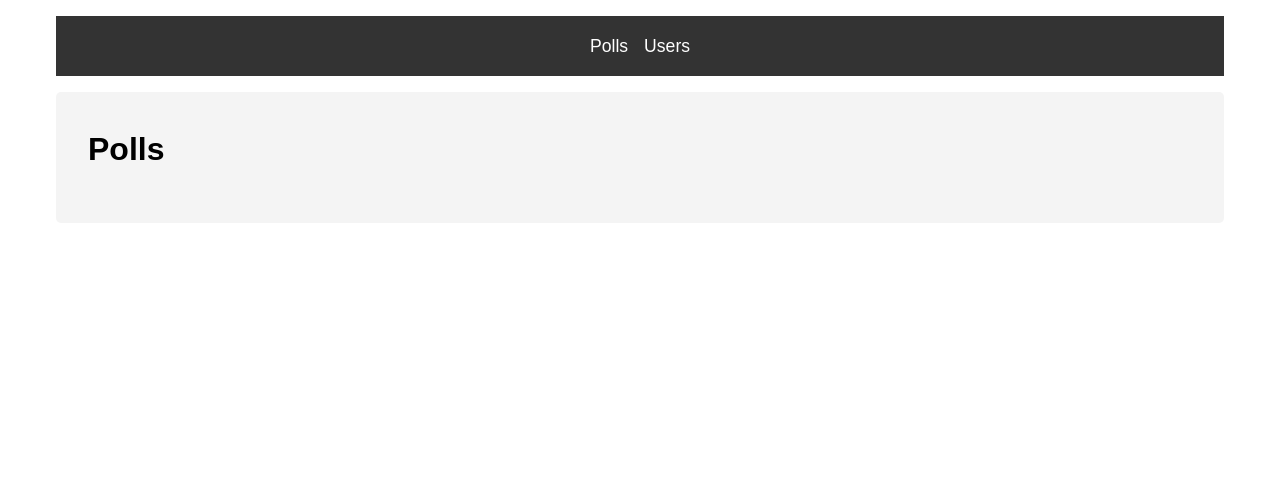
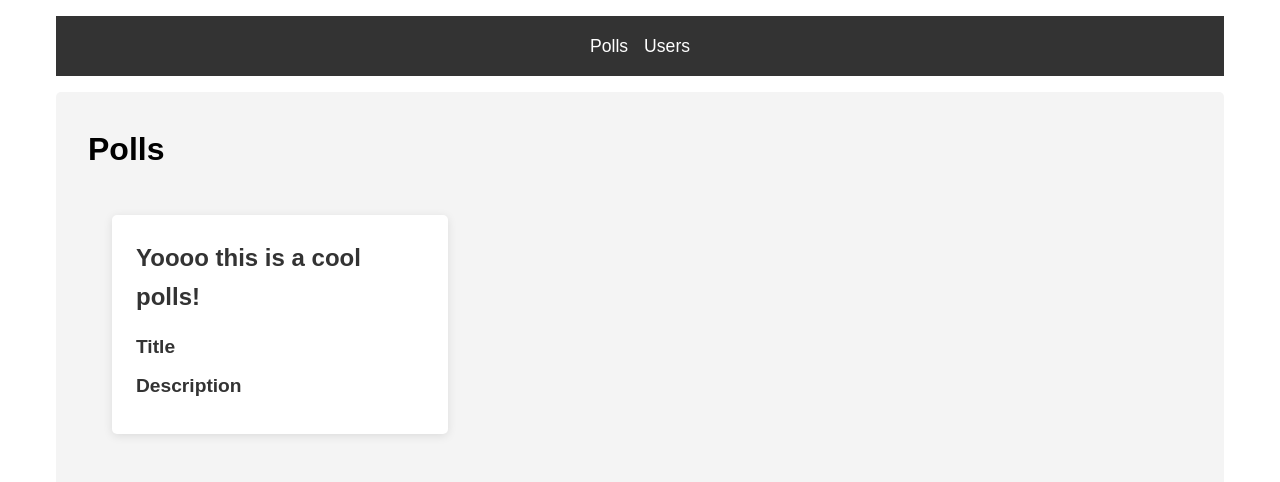
Before and after one commit to brian-nunes/intelli-blockchain, a Next.js app in the folder next-frontend/: page /polls in a window 1280 px wide. Shown: the top 482 px of the page. Built offline with nearby package versions, Linux system fonts and the light colour scheme.

Commit message:
update visual

```diff
--- a/next-frontend/components/PollCard.tsx
+++ b/next-frontend/components/PollCard.tsx
@@ -2,10 +2,12 @@ import React from 'react'
 
 const PollCard = () => {
   return (
-    <div>
-        <h1>Yoooo this is a cool polls!</h1>
-        <h2><b>Title</b></h2>
-        <h2><b>Description</b></h2>
+    <div className='grid-container'>
+      <div className="poll-card">
+          <h1>Yoooo this is a cool polls!</h1>
+          <h2><b>Title</b></h2>
+          <h2><b>Description</b></h2>
+      </div>
     </div>
   )
 }
--- a/next-frontend/components/PollsPage.tsx
+++ b/next-frontend/components/PollsPage.tsx
@@ -1,10 +1,11 @@
 import React from 'react';
+import PollCard from './PollCard';
 
 const PollsPage: React.FC = () => {
   return (
     <div>
       <h1>Polls</h1>
-      {/* Render polls content here */}
+      <PollCard />
     </div>
   );
 };
--- a/next-frontend/components/UserPage.tsx
+++ b/next-frontend/components/UserPage.tsx
@@ -4,7 +4,6 @@ const UserPage: React.FC = () => {
   return (
     <div>
       <h1>Users</h1>
-      {/* Render user content here */}
     </div>
   );
 };
--- a/next-frontend/pages/_document.tsx
+++ /dev/null
@@ -1,13 +0,0 @@
-import { Html, Head, Main, NextScript } from 'next/document'
-
-export default function Document() {
-  return (
-    <Html lang="en">
-      <Head />
-      <body>
-        <Main />
-        <NextScript />
-      </body>
-    </Html>
-  )
-}
--- a/next-frontend/styles/globals.css
+++ b/next-frontend/styles/globals.css
@@ -67,3 +67,45 @@
     border-radius: 5px;
     margin-top: 1rem;
   }
+/* Grid Container */
+.grid-container {
+  display: grid;
+  grid-template-columns: repeat(auto-fill, minmax(250px, 1fr));
+  grid-gap: 1.5rem;
+  padding: 1.5rem;
+}
+
+  /* Poll Card */
+/* Poll Card */
+.poll-card {
+  background-color: #fff;
+  box-shadow: 0 2px 10px rgba(0, 0, 0, 0.1);
+  border-radius: 5px;
+  padding: 1.5rem;
+  margin-bottom: 1.5rem;
+  transition: transform 0.3s;
+  max-width: 350px;
+}
+
+.poll-card:hover {
+  transform: translateY(-5px);
+}
+
+.poll-card h1 {
+  color: #333;
+  font-size: 1.5rem;
+  margin-bottom: 1rem;
+  word-wrap: break-word;
+}
+
+.poll-card h2 {
+  color: #666;
+  font-size: 1.2rem;
+  margin-bottom: 0.5rem;
+  word-wrap: break-word;
+}
+
+.poll-card b {
+  color: #333;
+  margin-right: 0.5rem;
+}
```
Also changed, not shown: next-frontend/components/BaseLayout.tsx (deleted, +0 -27 lines), next-frontend/components/IndexBody.tsx (deleted, +0 -25 lines).
